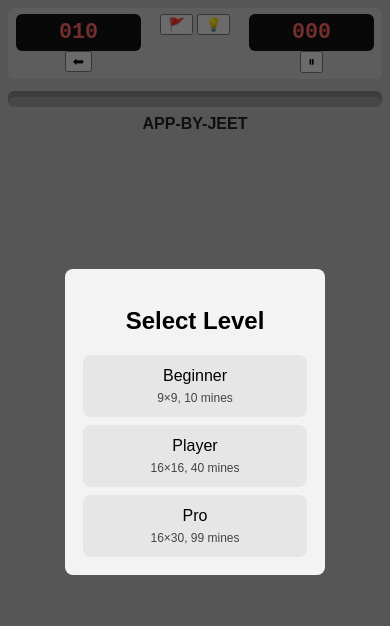
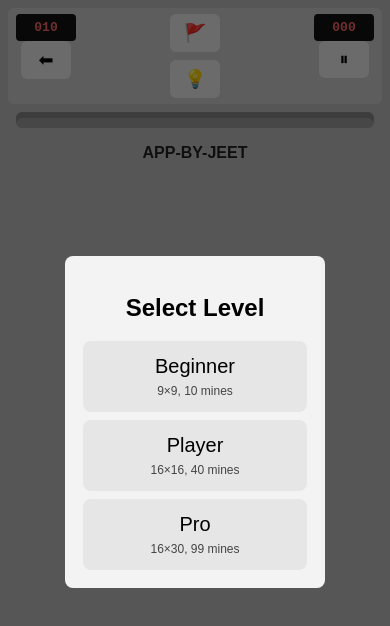
Before and after one commit to jeetumanchanda/minesweeper, a plain HTML site: page index.html in a window 390 px wide. Drawn offline with Linux system fonts and the light colour scheme.

Commit message:
Update styles.css

```diff
--- a/styles.css
+++ b/styles.css
@@ -1,61 +1,232 @@
-*{box-sizing:border-box;font-family:Arial, Helvetica, sans-serif}
-:root{
-  --bg:#bfbfbf;
-  --tile:#cfcfcf;
-  --tile-dark:#9d9d9d;
-  --accent:#2b6eff;
+* {
+  box-sizing: border-box;
+  font-family: Arial, Helvetica, sans-serif;
 }
-html,body{height:100%;margin:0;background:var(--bg);}
-.app{max-width:540px;margin:8px auto;padding:8px;border-radius:6px}
 
-/* Top Bar */
-.bar{
-  display:flex; justify-content:space-between; align-items:flex-start;
-  padding:6px 8px; background:#d0d0d0; border-radius:6px;
+:root {
+  --bg: #bfbfbf;
+  --tile: #cfcfcf;
+  --tile-dark: #9d9d9d;
+  --accent: #2b6eff;
 }
-.bar-column{display:flex; flex-direction:column; align-items:center;}
 
-/* Left: Mines + Back */
-.mines-counter{width:80px;text-align:center;font-family:monospace;background:#111;color:#ff6666;font-weight:700;font-size:16px;padding:6px 0;border-radius:6px;}
-.back-btn{width:80px;font-size:14px;margin-top:4px;padding:6px 0;border:none;border-radius:6px;background:#eee;cursor:pointer;}
+html, body {
+  height: 100%;
+  margin: 0;
+  background: var(--bg);
+}
 
-/* Center: Flag + Hint */
-.flag-btn, .hint-btn{width:100px;padding:8px 0;margin:4px auto;border-radius:8px;border:none;background:#eee;font-size:16px;font-weight:700;cursor:pointer;transition:0.2s;}
-.flag-btn.selected{background: var(--accent); color:#fff; box-shadow: inset 0 0 4px rgba(0,0,0,0.3);}
-.hint-btn{margin-top:4px;}
+.app {
+  max-width: 540px;
+  margin: 8px auto;
+  padding: 8px;
+  border-radius: 6px;
+}
 
-/* Right: Timer + Pause */
-.timer{width:80px;text-align:center;font-family:monospace;background:#111;color:#ff6666;font-weight:700;font-size:16px;padding:6px 0;border-radius:6px;}
-.pause-btn{width:80px;font-size:14px;margin-top:4px;padding:6px 0;border:none;border-radius:6px;background:#eee;cursor:pointer;}
+.bar {
+  display: flex;
+  justify-content: space-between;
+  align-items: flex-start;
+  padding: 6px 8px;
+  background: #d0d0d0;
+  border-radius: 6px;
+}
+
+/* Mines counter and timer */
+.mines-counter,
+.timer {
+  font-family: monospace;
+  background: #111;
+  color: #ff6666;
+  font-weight: 700;
+  text-align: center;
+  padding: 6px 8px;
+  border-radius: 4px;
+  width: 60px;
+}
+
+/* Buttons layout */
+.controls {
+  display: flex;
+  flex-direction: column;
+  align-items: center;
+  gap: 8px;
+}
+
+#flagToggle,
+#hintBtn,
+#backBtn,
+#pauseBtn {
+  padding: 8px 14px;
+  border-radius: 6px;
+  border: none;
+  background: #eee;
+  cursor: pointer;
+  font-size: 20px;
+  width: 60px;
+  transition: background 0.2s, transform 0.1s;
+}
+
+/* Flag button selected differentiator */
+#flagToggle.selected {
+  background: var(--accent);
+  color: #fff;
+  font-weight: 700;
+}
+
+/* Back and Pause buttons */
+#backBtn,
+#pauseBtn {
+  font-size: 18px;
+}
+
+/* Hint button */
+#hintBtn {
+  font-size: 18px;
+}
 
 /* Main board */
-main{padding-top:12px;background:transparent;}
-#boardWrap{background:#9e9e9e;padding:8px;border-radius:6px;box-shadow:inset 0 6px 0 rgba(0,0,0,0.15);}
-#board{display:grid;gap:6px;touch-action:none;justify-content:center;}
-.cell{width:36px;height:36px;background:linear-gradient(145deg,#d6d6d6,#bdbdbd);border-radius:4px;display:flex;align-items:center;justify-content:center;font-weight:700;cursor:pointer;user-select:none;
-  box-shadow: 4px 4px 0 rgba(0,0,0,0.15), -4px -4px 0 rgba(255,255,255,0.6); font-family:monospace; font-size:16px;}
-.cell.revealed{background:linear-gradient(145deg,#eee,#ccc);cursor:default;box-shadow:none;}
-.cell.flagged{background:#ffe6e6;color:#b30000;}
-.cell.mine{background:#ffdddd;}
-.cell.hint{outline:4px solid rgba(255,200,0,0.9);}
+main {
+  background: transparent;
+  padding: 8px;
+}
+
+#boardWrap {
+  background: #9e9e9e;
+  padding: 8px;
+  border-radius: 6px;
+  box-shadow: inset 0 6px 0 rgba(0,0,0,0.15);
+}
+
+#board {
+  display: grid;
+  gap: 6px;
+  touch-action: none;
+  justify-content: center;
+}
+
+.cell {
+  width: 36px;
+  height: 36px;
+  background: linear-gradient(145deg,#d6d6d6,#bdbdbd);
+  border-radius: 4px;
+  display: flex;
+  align-items: center;
+  justify-content: center;
+  font-weight: 700;
+  cursor: pointer;
+  user-select: none;
+  box-shadow: 4px 4px 0 rgba(0,0,0,0.15), -4px -4px 0 rgba(255,255,255,0.6);
+  font-family: monospace;
+  font-size: 16px;
+}
+
+.cell.revealed {
+  background: linear-gradient(145deg,#eee,#ccc);
+  cursor: default;
+  box-shadow: none;
+}
+
+.cell.flagged {
+  background: #ffe6e6;
+  color: #b30000;
+}
+
+.cell.mine {
+  background: #ffdddd;
+}
+
+.cell.hint {
+  outline: 4px solid rgba(255,200,0,0.9);
+}
 
 /* Overlays */
-.overlay{position:fixed;left:0;top:0;right:0;bottom:0;background:rgba(0,0,0,0.55);display:flex;align-items:center;justify-content:center;z-index:500;}
-.overlay.hidden{display:none;}
-.overlay .overlay-card{background:#f3f3f3;padding:18px;border-radius:8px;text-align:center;min-width:260px;}
+.overlay {
+  position: fixed;
+  left: 0;
+  top: 0;
+  right: 0;
+  bottom: 0;
+  background: rgba(0,0,0,0.55);
+  display: flex;
+  align-items: center;
+  justify-content: center;
+  z-index: 200;
+}
+
+.overlay.hidden {
+  display: none;
+}
+
+.overlay .overlay-card {
+  background: #f3f3f3;
+  padding: 18px;
+  border-radius: 8px;
+  text-align: center;
+  min-width: 260px;
+}
+
+.overlay .overlay-card button {
+  padding: 14px 28px;
+  font-size: 20px;
+  border-radius: 8px;
+  cursor: pointer;
+}
 
 /* Footer */
-.credits{margin-top:8px;text-align:center;color:#222;font-weight:700;}
+.credits {
+  margin-top: 8px;
+  text-align: center;
+  color: #222;
+  font-weight: 700;
+}
 
-/* Level selection */
-.level-grid{display:flex;gap:8px;flex-direction:column;}
-.level-grid .level-start{padding:12px;border-radius:8px;border:none;background:#e6e6e6;cursor:pointer;font-size:16px;}
-.level-grid .level-start small{display:block;font-size:12px;color:#444;margin-top:6px;}
+/* Level grid */
+.level-grid {
+  display: flex;
+  gap: 8px;
+  flex-direction: column;
+}
 
-/* Mobile responsiveness */
+.level-grid .level-start {
+  padding: 12px;
+  border-radius: 8px;
+  border: none;
+  background: #e6e6e6;
+  cursor: pointer;
+  font-size: 16px;
+}
+
+.level-grid .level-start small {
+  display: block;
+  font-size: 12px;
+  color: #444;
+  margin-top: 6px;
+}
+
+/* Responsive adjustments */
 @media (max-width:420px){
-  .app{margin:0;}
-  .cell{width:calc((100vw - 48px)/9);height:calc((100vw - 48px)/9);font-size:calc((100vw - 48px)/30);}
-  #board{gap:4px;}
-  .flag-btn,.hint-btn,.mines-counter,.timer,.back-btn,.pause-btn{width:32vw;font-size:calc(3vw + 10px);}
+  .app {
+    margin: 0;
+  }
+  .cell {
+    width: calc((100vw - 48px)/9);
+    height: calc((100vw - 48px)/9);
+    font-size: calc((100vw - 48px)/30);
+  }
+  #board {
+    gap: 4px;
+  }
+  #flagToggle,
+  #hintBtn,
+  #backBtn,
+  #pauseBtn {
+    width: 50px;
+    font-size: 18px;
+  }
+  #newGameBtn,
+  #resumeBtn {
+    width: 80%;
+    font-size: 18px;
+  }
 }
```
